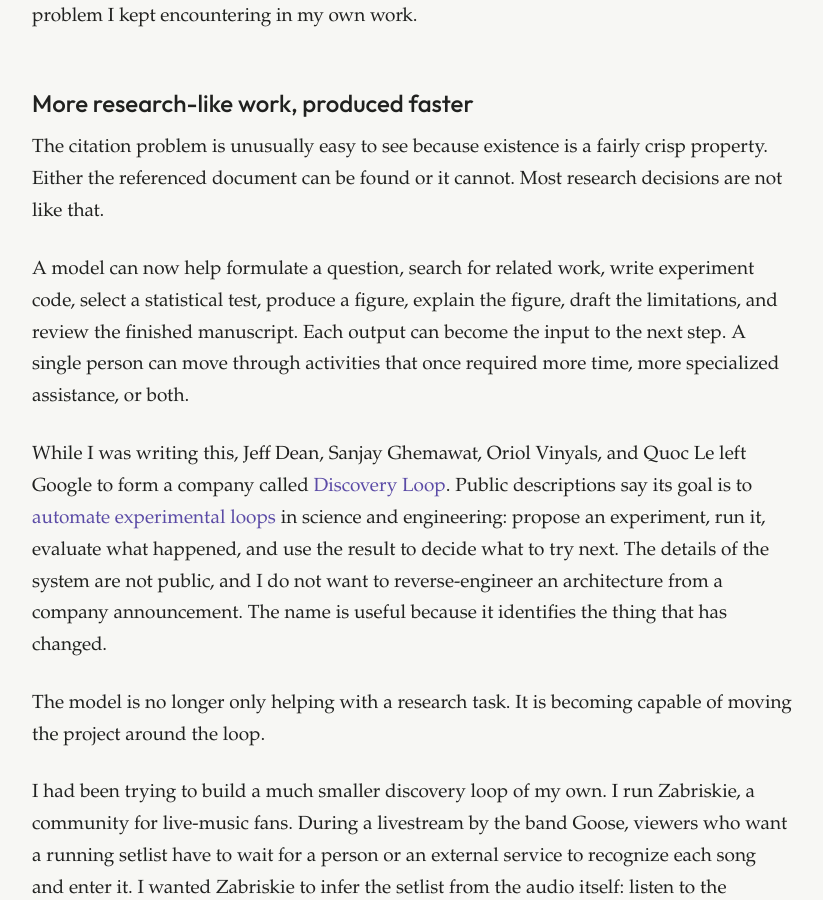
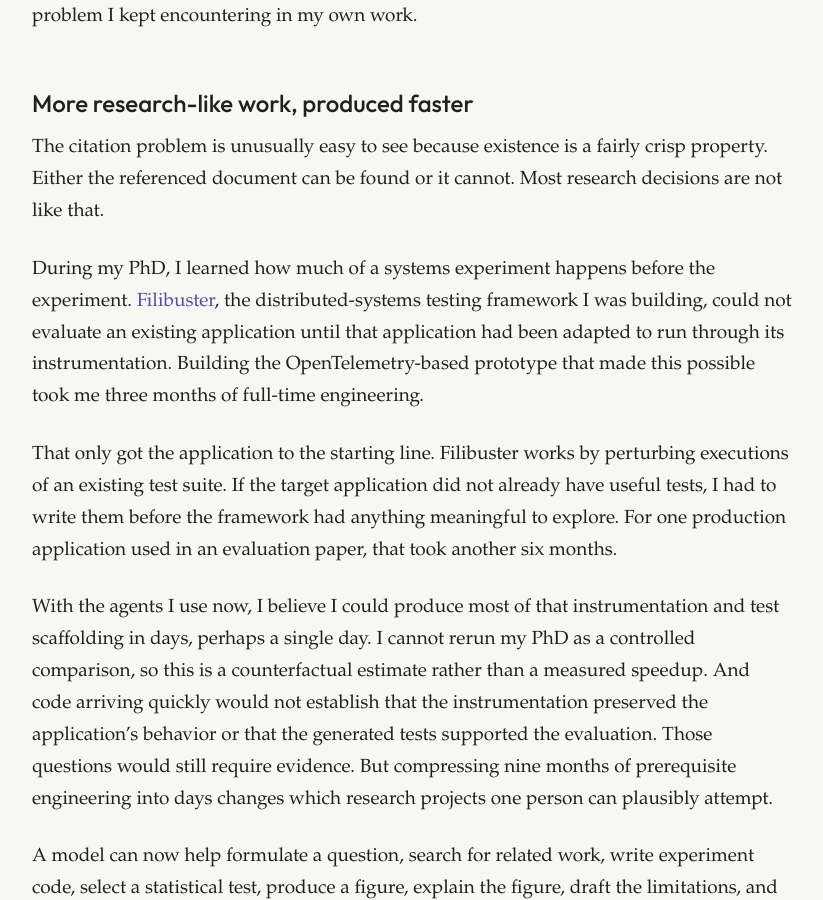
Before and after one commit to cmeiklejohn/cmeiklejohn.github.io, a Jekyll site: the page built from _posts/2026-08-15-science-at-llm-speed.markdown, in a window 1280 px wide and 900 px high, scrolled down 2333 px. Shown: the whole window, without its empty margins (228-1051 px from the left). Built offline with Jekyll 4.4.1, drawn with Linux system fonts in a browser that asks for light colours.

Commit message:
Add the Filibuster engineering baseline

```diff
--- a/_posts/2026-08-15-science-at-llm-speed.markdown
+++ b/_posts/2026-08-15-science-at-llm-speed.markdown
@@ -42,6 +42,12 @@
 ## More research-like work, produced faster
 
 The citation problem is unusually easy to see because existence is a fairly crisp property. Either the referenced document can be found or it cannot. Most research decisions are not like that.
+
+During my PhD, I learned how much of a systems experiment happens before the experiment. [Filibuster](/publications/filibuster-socc-2021.pdf), the distributed-systems testing framework I was building, could not evaluate an existing application until that application had been adapted to run through its instrumentation. Building the OpenTelemetry-based prototype that made this possible took me three months of full-time engineering.
+
+That only got the application to the starting line. Filibuster works by perturbing executions of an existing test suite. If the target application did not already have useful tests, I had to write them before the framework had anything meaningful to explore. For one production application used in an evaluation paper, that took another six months.
+
+With the agents I use now, I believe I could produce most of that instrumentation and test scaffolding in days, perhaps a single day. I cannot rerun my PhD as a controlled comparison, so this is a counterfactual estimate rather than a measured speedup. And code arriving quickly would not establish that the instrumentation preserved the application's behavior or that the generated tests supported the evaluation. Those questions would still require evidence. But compressing nine months of prerequisite engineering into days changes which research projects one person can plausibly attempt.
 
 A model can now help formulate a question, search for related work, write experiment code, select a statistical test, produce a figure, explain the figure, draft the limitations, and review the finished manuscript. Each output can become the input to the next step. A single person can move through activities that once required more time, more specialized assistance, or both.
 
```
